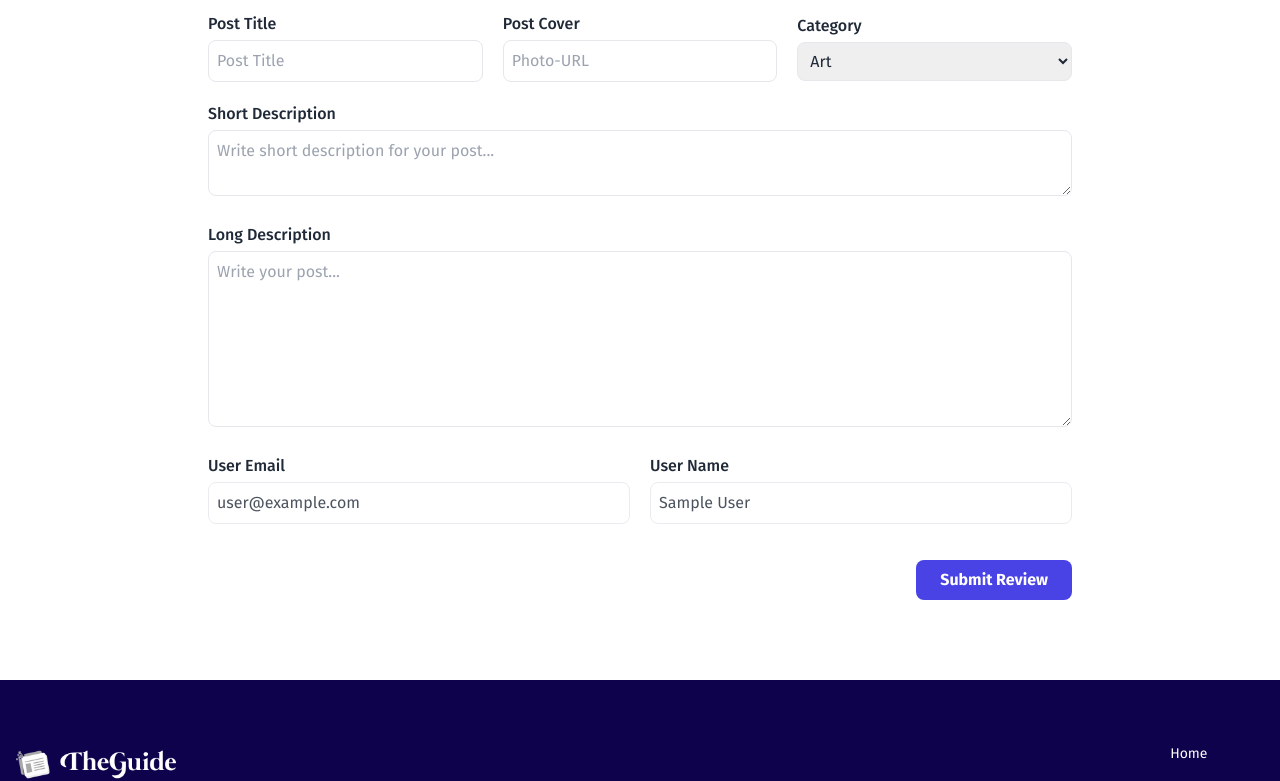
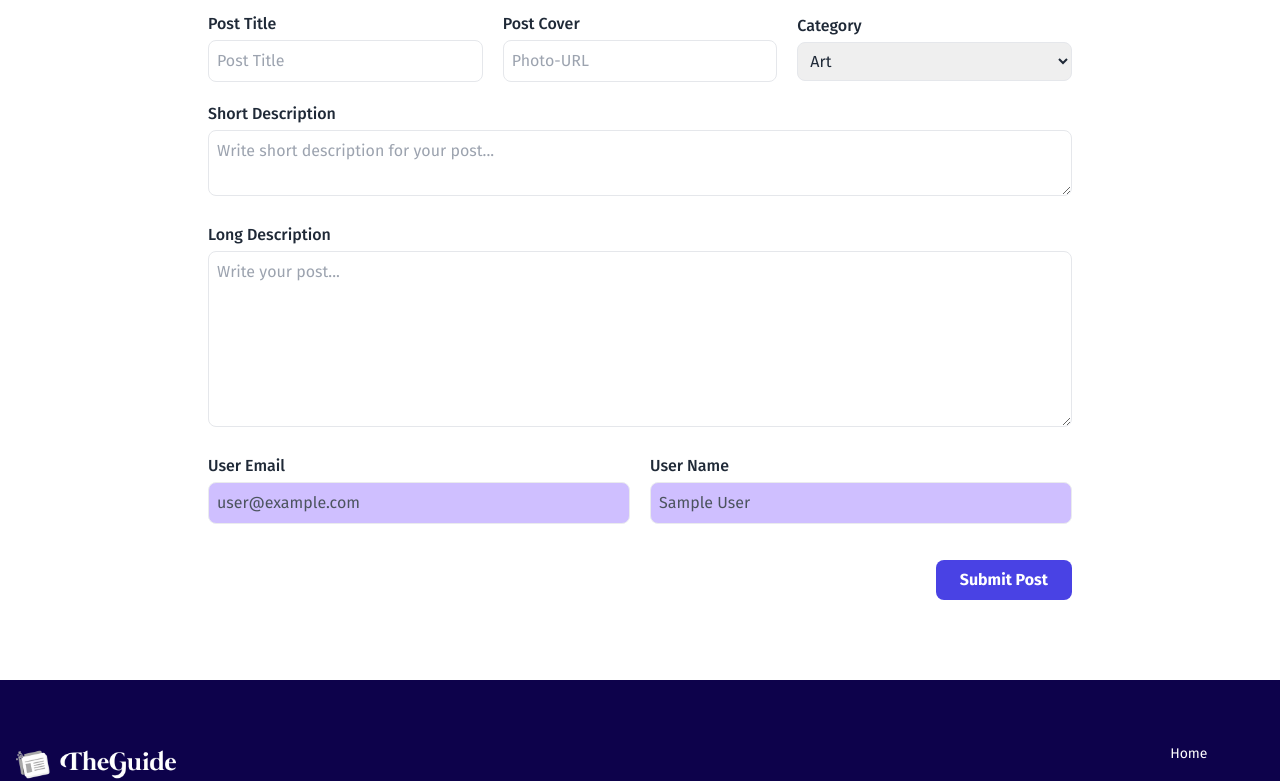
Before and after one commit to itihash-oboshonno/The-Guide-Front, a React (Vite) app: page /add-blog in a window 1280 px wide. Shown: the part 396-1177 px from the top of the page. Built offline with nearby package versions, Linux system fonts and the light colour scheme; no server answers; sample sign-in values are in the browser's storage.

Commit message:
Installed SweetAlert2 and updated some styles

```diff
--- a/package.json
+++ b/package.json
@@ -19,7 +19,8 @@
     "react-icons": "^5.4.0",
     "react-router-dom": "^7.1.0",
     "sonner": "^1.7.1",
-    "sort-by": "^1.2.0"
+    "sort-by": "^1.2.0",
+    "sweetalert2": "^11.15.3"
   },
   "devDependencies": {
     "@eslint/js": "^9.17.0",
--- a/src/pages/AuthPages/Login.jsx
+++ b/src/pages/AuthPages/Login.jsx
@@ -15,10 +15,11 @@ const Login = () => {
   const [showPass, setShowPass] = useState(false);
   const [inputMail, setInputMail] = useState("");
 
-  if (currentUser) {
-    navigate("/");
-    return;
-  }
+  // if (currentUser) {
+  //   navigate("/");
+  //   return;
+  // }
+  // Had to comment it out to keep the other navigation functionality (look at: const from)
 
   const handleShowPass = () => {
     setShowPass(!showPass);
--- a/src/pages/AuthPages/SignUp.jsx
+++ b/src/pages/AuthPages/SignUp.jsx
@@ -4,6 +4,7 @@ import { Link, useNavigate } from "react-router-dom";
 import { FaEye, FaEyeSlash } from "react-icons/fa";
 import { toast, Toaster } from "sonner";
 import AuthContext from "../../contexts/authContext/AuthContext";
+import Swal from "sweetalert2";
 
 const SignUp = () => {
   const {
@@ -43,7 +44,7 @@ const SignUp = () => {
 
   const checkSix = /^(?=.{6,})/;
   const checkUpper = /^(?=.*[A-Z])/;
-  const checkSpecial = /(?=.*[!#$%&? "])/;
+  const checkSpecial = /(?=.*[!@#$%^&*(),.?":{}|<>_ ])/;
   const checkNumber = /^(?=.*\d)/;
 
   const handleSignUp = (e) => {
@@ -92,6 +93,11 @@ const SignUp = () => {
               displayName: name,
               photoURL: pic,
             }));
+            Swal.fire({
+              title: "Signup Successful",
+              text: `${name} has registered successfully!`,
+              icon: "success"
+            });
             navigate("/");
             setLoading(false);
           })
--- a/src/pages/PrivatePages/AddBlog/AddBlog.jsx
+++ b/src/pages/PrivatePages/AddBlog/AddBlog.jsx
@@ -85,13 +85,13 @@ const AddBlog = () => {
             <div className="flex flex-col md:flex-row items-center justify-center gap-5">
               <div className="w-full">
                 <p className="mb-1 font-medium">User Email</p>
-                <p className="rounded-lg p-2 border w-full opacity-80">
+                <p className="rounded-lg p-2 border w-full bg-accent opacity-80">
                   {currentUser?.email}
                 </p>
               </div>
               <div className="w-full">
                 <p className="mb-1 font-medium">User Name</p>
-                <p className="rounded-lg p-2 border w-full opacity-80">
+                <p className="rounded-lg p-2 border w-full bg-accent opacity-80">
                   {currentUser?.displayName}
                 </p>
               </div>
@@ -99,7 +99,7 @@ const AddBlog = () => {
             <div className="flex items-center justify-end">
               <input
                 type="submit"
-                value="Submit Review"
+                value="Submit Post"
                 className="text-white font-bold px-6 py-2 my-4 rounded-lg bg-prim2 cursor-pointer hover:bg-primary hover:shadow-xl transition"
               />
             </div>
```
Also changed, not shown: 1 other file (tests, documents, lock files or other folders).
